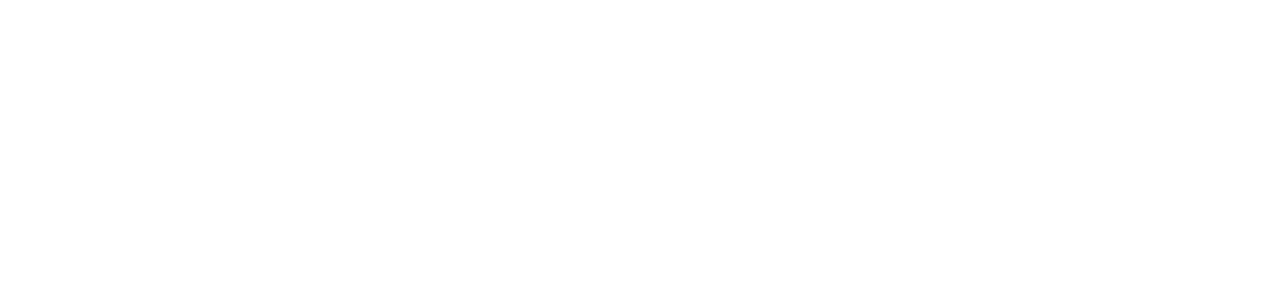
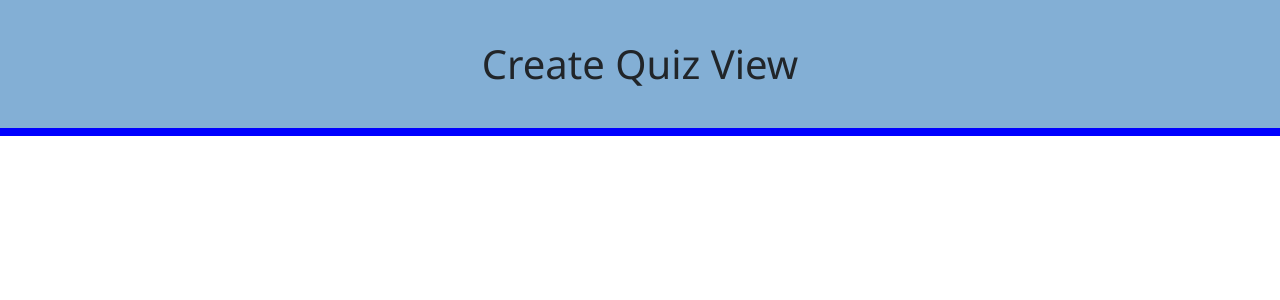
Before and after one commit to RaafiKuijper/OCA-app, a React (Vite) app in the folder frontend/: page /create-quiz in a window 1280 px wide. Before the commit this address had no page. Shown: the top 300 px of the page. Built offline with nearby package versions, Linux system fonts and the light colour scheme.

Commit message:
CreateQuizView

```diff
--- /dev/null
+++ b/frontend/src/create-quiz/CreateQuizView.tsx
@@ -0,0 +1,7 @@
+import Header from "../styled-components/header/Header";
+
+const CreateQuizView = () => {
+  return <Header text="Create Quiz View" />;
+};
+
+export default CreateQuizView;
--- a/frontend/src/main.tsx
+++ b/frontend/src/main.tsx
@@ -3,6 +3,7 @@ import ReactDOM from "react-dom/client";
 import App from "./App.tsx";
 import { BrowserRouter, Route, Routes } from "react-router-dom";
 import AnswerQuestionView from "./answer-question/AnswerQuestionView.tsx";
+import CreateQuizView from "./create-quiz/CreateQuizView.tsx";
 
 ReactDOM.createRoot(document.getElementById("root")!).render(
   <React.StrictMode>
@@ -10,6 +11,7 @@ ReactDOM.createRoot(document.getElementById("root")!).render(
       <Routes>
         <Route path="/" element={<App />} />
         <Route path="/answer-question/:id" element={<AnswerQuestionView />} />
+        <Route path="/create-quiz" element={<CreateQuizView />} />
       </Routes>
     </BrowserRouter>
   </React.StrictMode>
--- /dev/null
+++ b/frontend/src/styled-components/header/Header.module.css
@@ -0,0 +1,9 @@
+.Header {
+  margin: 0em;
+  font-family: "Segoe UI", Tahoma, Geneva, Verdana, sans-serif;
+  text-align: center;
+  padding: 1em;
+  background-color: rgb(131, 175, 213);
+  border-bottom: 0.2em solid blue;
+  margin-bottom: 2em;
+}
--- /dev/null
+++ b/frontend/src/styled-components/header/Header.tsx
@@ -0,0 +1,12 @@
+import classes from "./Header.module.css";
+
+// Should work with destructuring
+const Header = (props: { text: string }) => {
+  return (
+    <>
+      <h1 className={classes.Header}>{props.text}</h1>
+    </>
+  );
+};
+
+export default Header;
```
